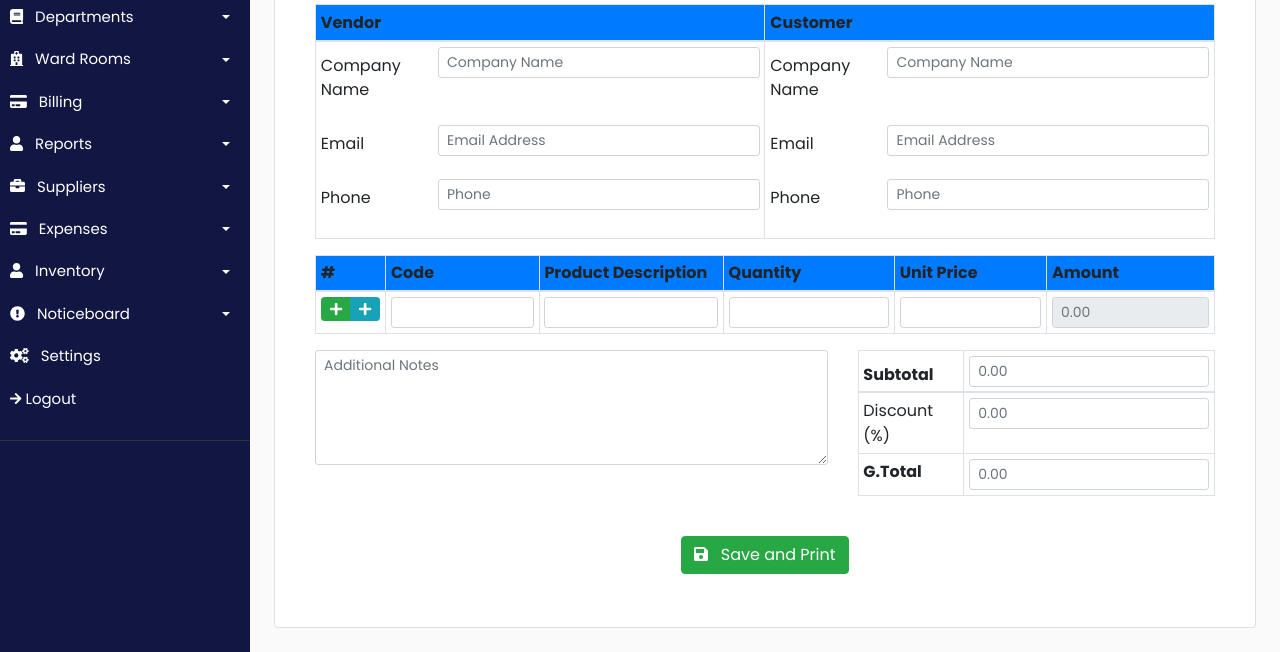
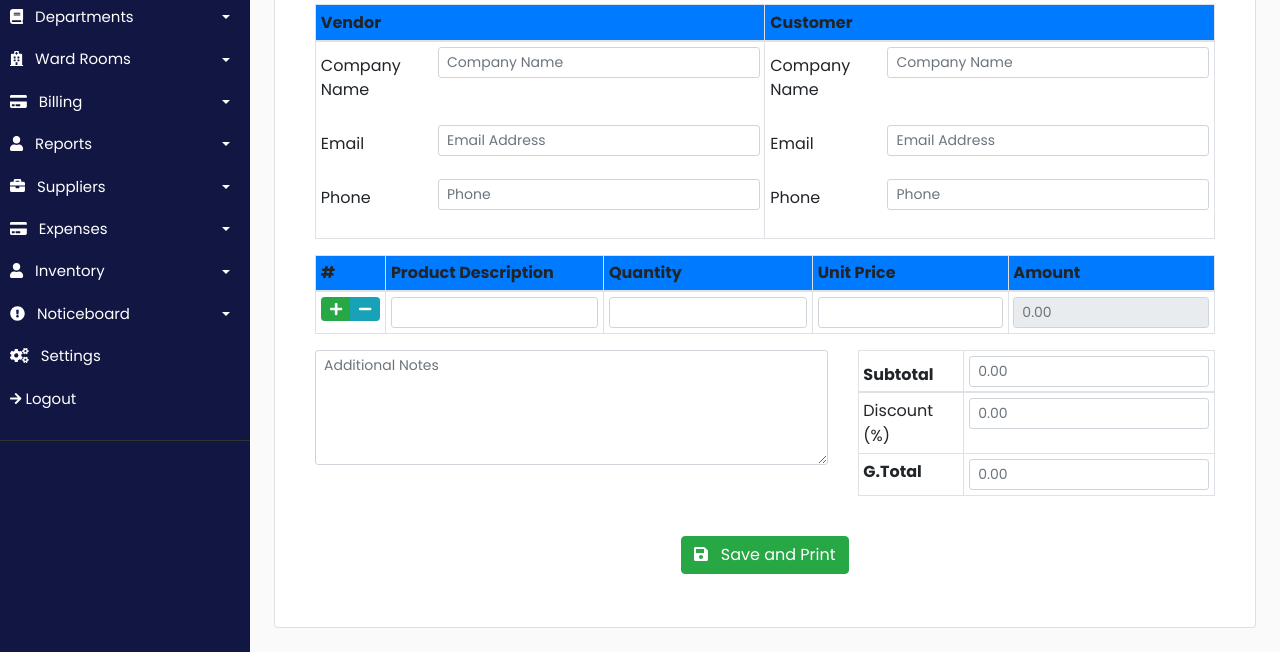
Before and after one commit to ealpha072/Hospital-Management-System, a PHP site: page /create_purchase.php in a window 1280 px wide. Shown: the part 309-961 px from the top of the page. Run offline with PHP 8.4, Linux system fonts and the light colour scheme; some libraries are stand-ins or nearby versions.

Commit message:
Event listerners added to PO table buttons

```diff
--- a/assets/wrapper.js
+++ b/assets/wrapper.js
@@ -20,6 +20,30 @@ let tableRow = `
         </td>
     </tr>
 `
+
+let poTableRow = `
+    <tr>
+        <td>
+            <div class="btn-group">
+                <button class="btn btn-success btn-sm" onclick="addPoRow(event);"><i class="fa fa-plus"></i></button>
+                <button class="btn btn-info btn-sm" onclick="removePoRow(event);"><i class="fa fa-minus"></i></button>
+            </div>
+        </td>
+        <td>
+            <input type="text" class="form-control form-control-sm">
+        </td>
+        <td>
+            <input type="number" class="form-control form-control-sm">
+        </td>
+        <td>
+            <input type="number" class="form-control form-control-sm">
+        </td>
+        <td>
+            <input type="number" class="form-control form-control-sm" placeholder="0.00" readonly>
+        </td>
+    </tr>
+`
+//add remove rows to bill table
 function addRow(){
     let tableBody = $('#bill-table-body')
     tableBody.append(tableRow)
@@ -32,9 +56,29 @@ function removeRow(e){
     tableBody.removeChild(row)
 }
 
+//add remove rows to PO table
+function addPoRow (e){
+    e.preventDefault()
+    let tableBody = $('#po-table-body')
+    tableBody.append(poTableRow)
+}
+
+function removePoRow(e){
+    e.preventDefault()
+    let tableBody = document.querySelector('#po-table-body')
+    let row = e.target.closest('tr')
+    tableBody.removeChild(row)
+}
+
+
 $(document).ready(function () {
     let addBtns = $('.add-row-btn')
+    let addRowToPoTable = $('.arppt')
 
+    addRowToPoTable.on('click', (e)=>{
+        e.preventDefault()
+        $('#po-table-body').append(poTableRow)
+    })
     addBtns.on('click', (e)=> {
         e.preventDefault()
         $('#bill-table-body').append(tableRow)
--- a/pages/create_purchase.php
+++ b/pages/create_purchase.php
@@ -93,7 +93,6 @@
                                     </td>
                                 </tr>
                                 <tr>
-
                                 </tr>
                             </tbody>
                         </table>
@@ -102,23 +101,19 @@
                             <thead class="bg-primary">
                                 <tr>
                                     <th scope="col">#</th>
-                                    <th scope="col">Code</th>
                                     <th scope="col">Product Description</th>
                                     <th scope="col">Quantity</th>
                                     <th scope="col">Unit Price</th>
                                     <th scope="col">Amount</th>
                                 </tr>
                             </thead>
-                            <tbody>
+                            <tbody id="po-table-body">
                                 <tr>
                                     <td>
                                         <div class="btn-group">
-                                            <button class="btn btn-success btn-sm"><i class="fa fa-plus"></i></button>
-                                            <button class="btn btn-info btn-sm"><i class="fa fa-plus"></i></button>
+                                            <button class="btn btn-success btn-sm arppt"><i class="fa fa-plus"></i></button>
+                                            <button class="btn btn-info btn-sm"><i class="fa fa-minus"></i></button>
                                         </div>
-                                    </td>
-                                    <td>
-                                        <input type="text" class="form-control form-control-sm">
                                     </td>
                                     <td>
                                         <input type="text" class="form-control form-control-sm">
```
